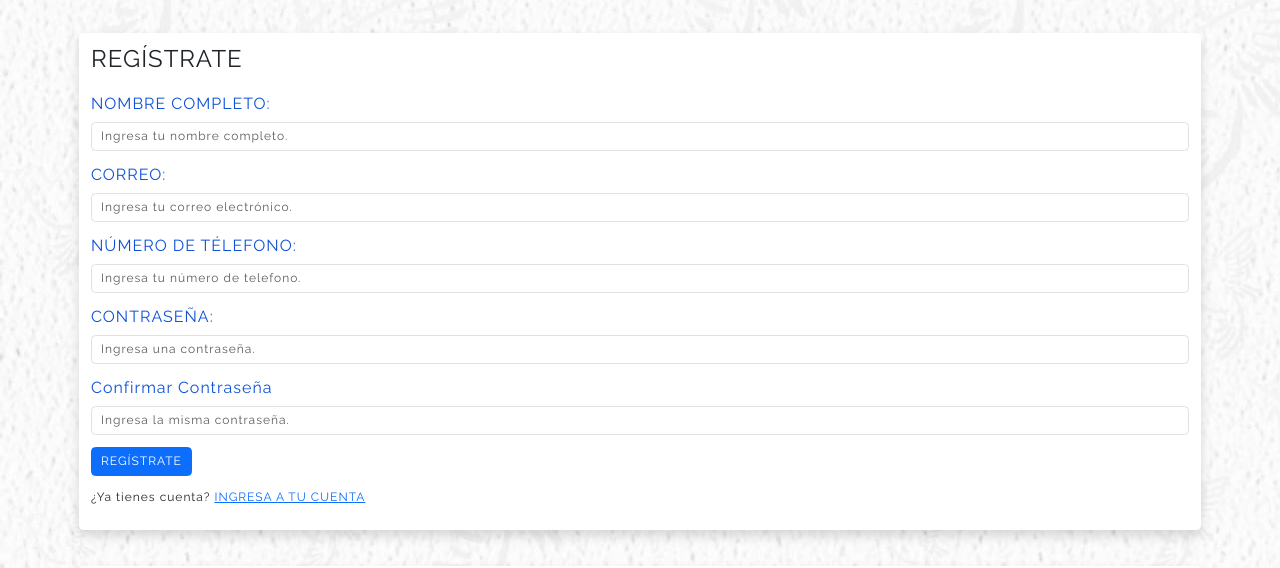
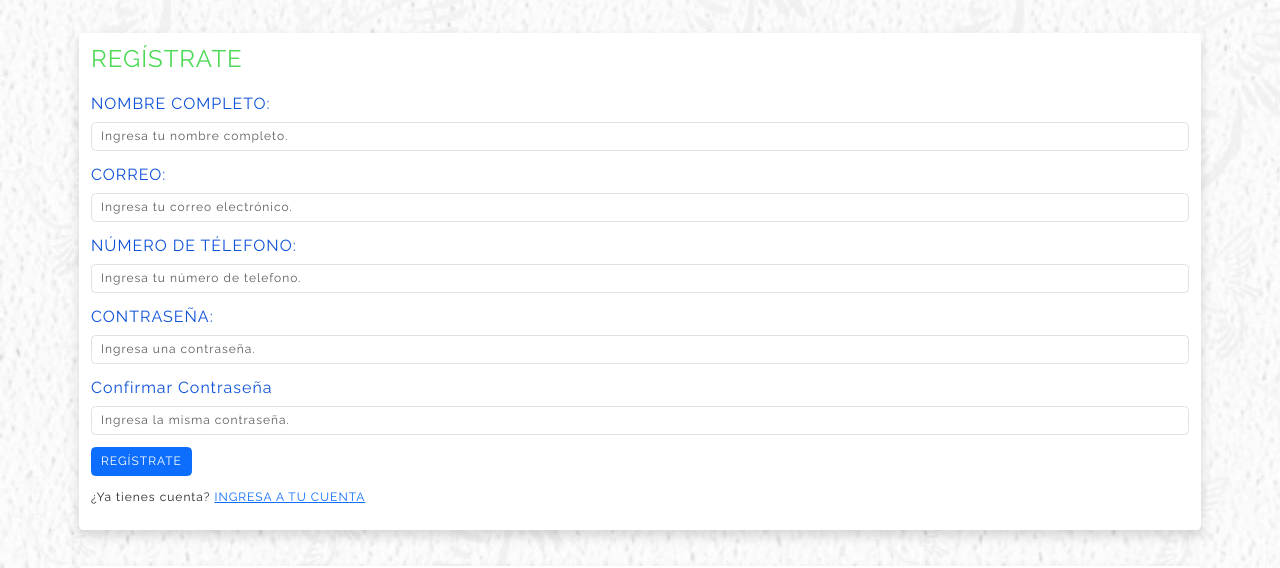
Before and after one commit to YariRojas/Colibri_ecommerce, a plain HTML site: page login.html in a window 1280 px wide. Shown: the part 173-741 px from the top of the page. Drawn offline with nearby package versions, Linux system fonts and the light colour scheme; some packages are replaced by stand-ins of ours; a script that the page names is missing.

Commit message:
Se agregan cambios

```diff
--- a/css/style_login.css
+++ b/css/style_login.css
@@ -4,7 +4,7 @@ body {
 
 }
 
-h2{
+ h2.mb-4{
 	color:#4ed957;
 }
 
```
